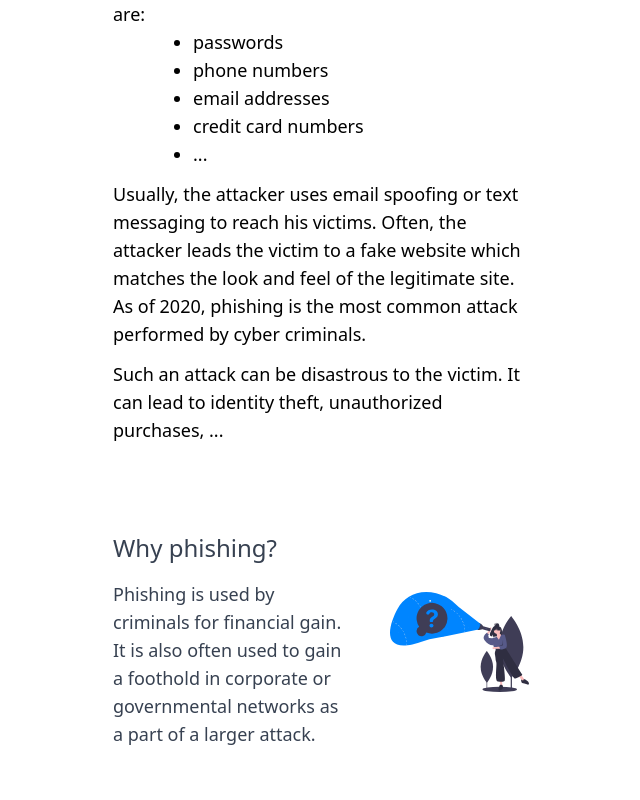
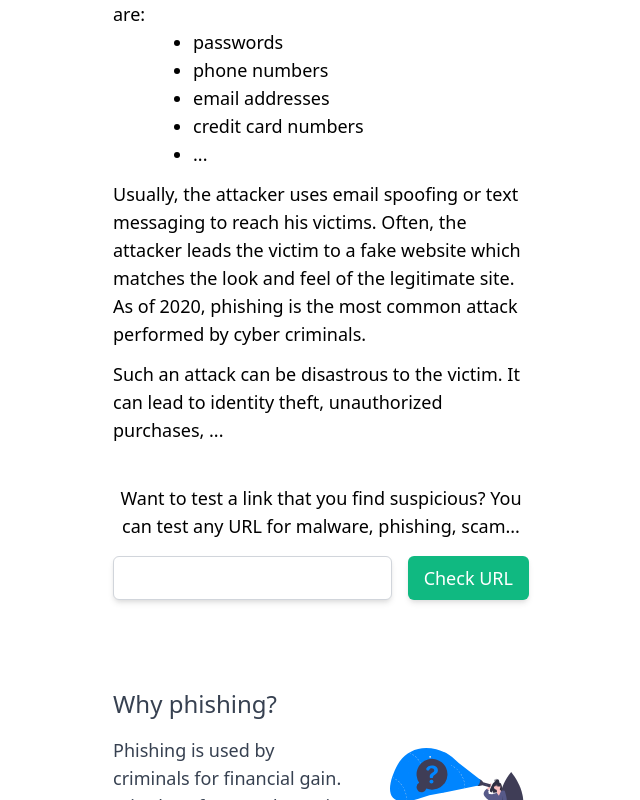
Before and after one commit to laurens-mesure/internationaal_project, a React (Create React App) app: page / in a window 1280 px wide. Shown: the part 511-1311 px from the top of the page, without its empty margins (319-959 px from the left). Built offline with nearby package versions, Linux system fonts and the light colour scheme.

Commit message:
Moved URL tester to another location

```diff
--- a/src/Components/UrlTester.tsx
+++ b/src/Components/UrlTester.tsx
@@ -20,9 +20,10 @@ const UrlTester: React.FC = () => {
     }, [isScanning]);
 
     return (
-        <section className="mx-auto w-11/12 sm:w-2/3 xl:w-1/3">
+        <section className="mx-auto">
             <h1 className="text-center text-lg mb-4 dark:text-white">
-                You can test any URL for malware, phishing, scam...
+                Want to test a link that you find suspicious? You can test any
+                URL for malware, phishing, scam...
             </h1>
             <form
                 className="flex flex-row mb-6"
--- a/src/Components/WhatIs.tsx
+++ b/src/Components/WhatIs.tsx
@@ -2,6 +2,7 @@ import React from "react";
 
 // Icons
 import FishingIcon from "../assets/img/fishing.svg";
+import UrlTester from "./UrlTester";
 
 const WhatIs: React.FC = () => {
     return (
@@ -37,10 +38,12 @@ const WhatIs: React.FC = () => {
                 site. As of 2020, phishing is the most common attack performed
                 by cyber criminals.
             </p>
-            <p className="mb-3 dark:text-white">
+            <p className="mb-10 dark:text-white">
                 Such an attack can be disastrous to the victim. It can lead to
                 identity theft, unauthorized purchases, ...
             </p>
+
+            <UrlTester />
         </section>
     );
 };
--- a/src/Views/Frontpage.tsx
+++ b/src/Views/Frontpage.tsx
@@ -1,7 +1,6 @@
 import React from "react";
 
 // Components
-import UrlTester from "../Components/UrlTester";
 import WhatIs from "../Components/WhatIs";
 import WhyPhishing from "../Components/WhyPhishing";
 import PhishingTypes from "../Components/PhishingTypes";
@@ -12,7 +11,6 @@ import OriginStory from "../Components/OriginStory";
 const Frontpage: React.FC = () => {
     return (
         <div className="p-4">
-            {/* <UrlTester /> */}
             <WhatIs />
             <WhyPhishing />
             <PhishingTypes />
```
